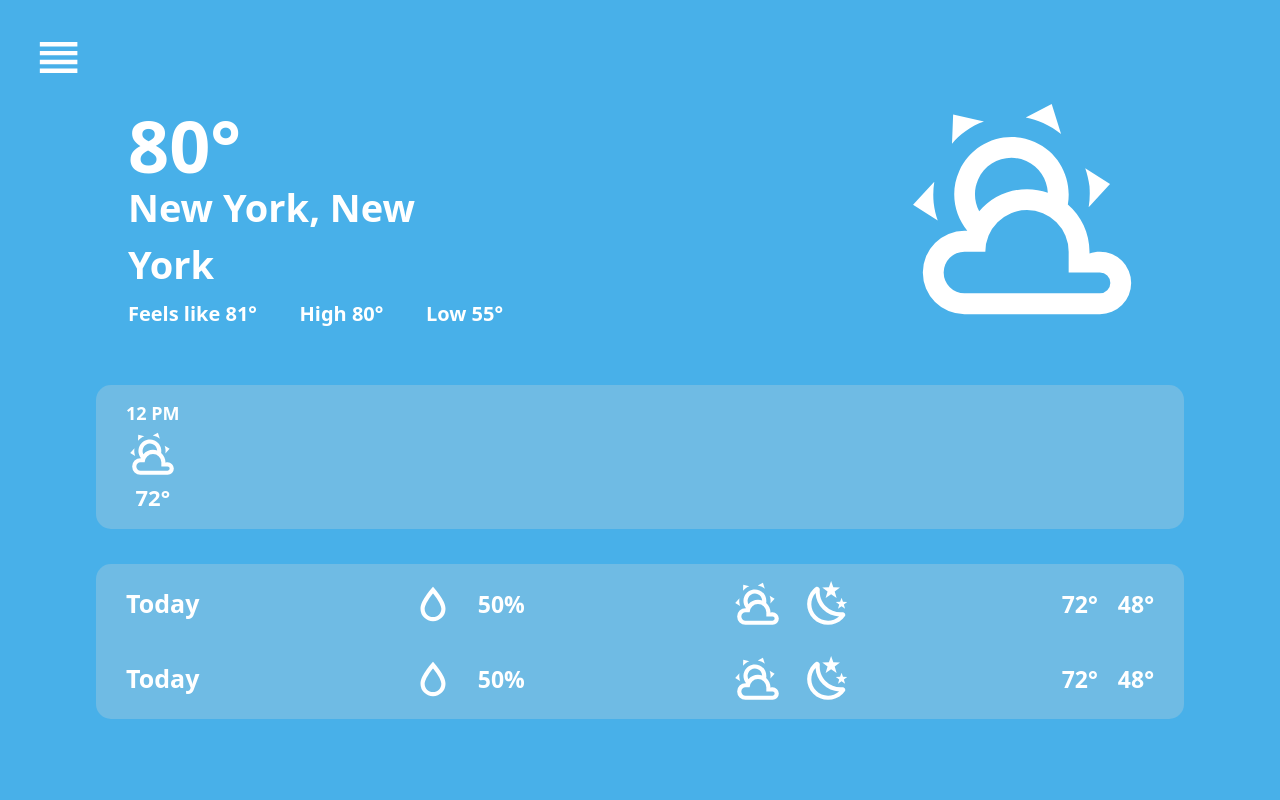
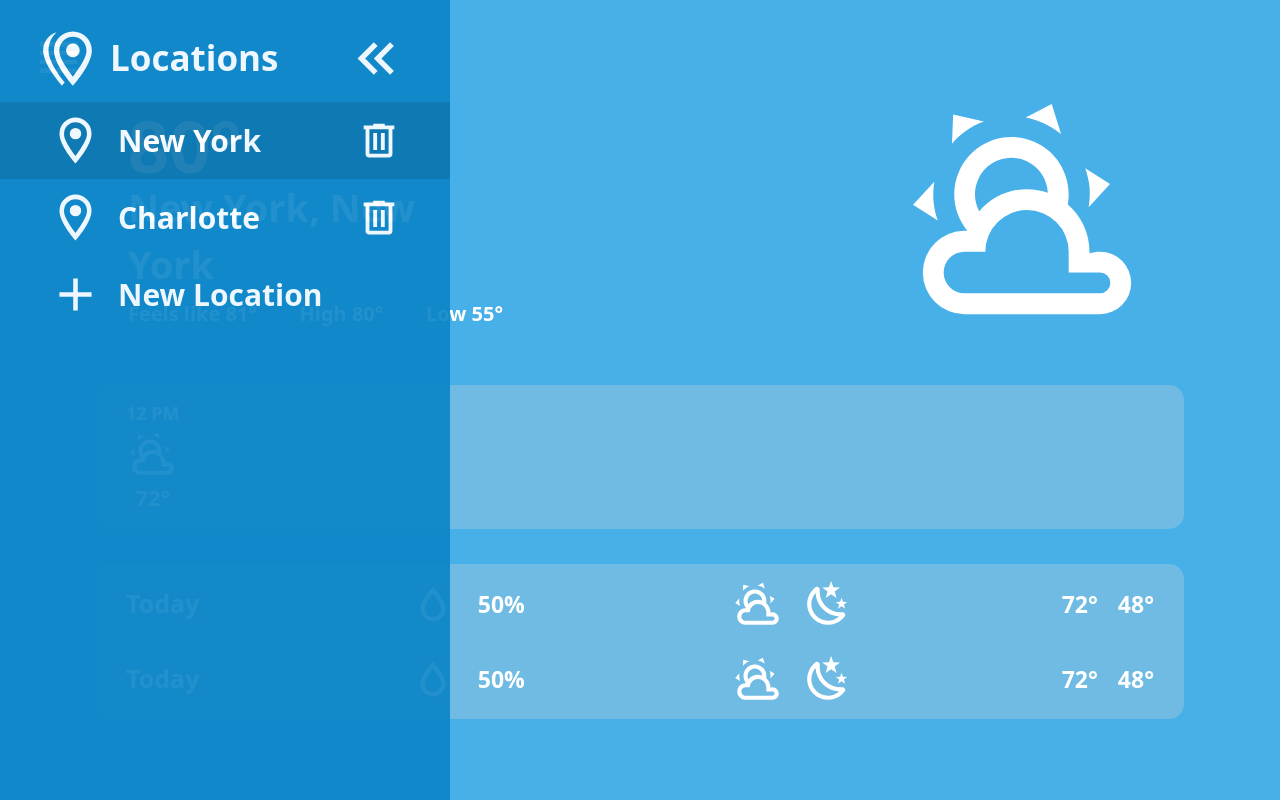
Before and after one commit to BrandonFitzpatricc/weather-app, a website built with webpack: page src/template.html in a window 1280 px wide. Built offline with nearby package versions, Linux system fonts and the light colour scheme.

Commit message:
Write the sidebar container

```diff
--- a/src/stylesheets/style.css
+++ b/src/stylesheets/style.css
@@ -4,6 +4,7 @@
   --light-blue: #6fbbe4;
   --dark-blue: #0a84c7;
   --dark-blue-selected: #0974af;
+  --dark-blue-hover: #08699d;
 }
 
 * {
@@ -25,9 +26,11 @@
 
 body {
   background-color: var(--blue);
+  position: relative;
+
+  & .main-content {
     padding: 30px 0;
 
-  & .main-content {
     & > div {
       margin: auto;
     }
@@ -64,7 +67,6 @@ body {
         grid-area: 1 / 2 / 4 / 3;
         justify-self: end;
         width: 250px;
-      }
       }
     }
 
@@ -130,3 +132,60 @@ body {
       }
     }
   }
+
+  & .locations-sidebar {
+    width: max(450px, 25%);
+    height: 100%;
+    background-color: var(--dark-blue);
+    opacity: 0.9;
+    position: fixed;
+    top: 0;
+    left: 0;
+
+    & .hidden {
+      visibility: hidden;
+    }
+
+    & .heading {
+      padding: 25px 35px 10px;
+      display: flex;
+      align-items: center;
+      gap: 10px;
+
+      & .heading-text {
+        font-size: 35px;
+        margin-right: auto;
+      }
+
+      & .icon {
+        width: 65px;
+      }
+    }
+
+    & .tab {
+      font-size: 30px;
+      padding: 10px 42px;
+
+      & button {
+        &:first-of-type {
+          width: 100%;
+          display: flex;
+          align-items: center;
+          gap: 15px;
+        }
+      }
+
+      &.location {
+        display: flex;
+      }
+
+      &:hover {
+        background-color: var(--dark-blue-hover) !important;
+      }
+
+      &.selected {
+        background-color: var(--dark-blue-selected);
+      }
+    }
+  }
+}
--- a/src/template.html
+++ b/src/template.html
@@ -55,7 +55,7 @@
 
           <div class="sub-info">
             <img
-              class="icon rain-drop"
+              class="icon"
               src="./icons/weather-icons/rain-percentage.svg"
               alt="rain drop icon"
               width="50"
@@ -88,7 +88,7 @@
 
           <div class="sub-info">
             <img
-              class="icon rain-drop"
+              class="icon"
               src="./icons/weather-icons/rain-percentage.svg"
               alt="rain drop icon"
               width="50"
@@ -117,5 +117,84 @@
         </div>
       </div>
     </div>
+
+    <div class="locations-sidebar">
+      <div class="heading">
+        <img
+          class="icon"
+          src="./icons/input-icons/locations.svg"
+          alt="locations icon"
+          width="65"
+          height="65"
+        />
+        <div class="heading-text">Locations</div>
+        <button id="close-sidebar-btn" class="close-sidebar-btn">
+          <img
+            class="icon"
+            src="./icons/input-icons/close-sidebar.svg"
+            alt="collapse sidebar icon"
+            width="65"
+            height="65"
+          />
+        </button>
+      </div>
+
+      <div class="tab location selected">
+        <button class="location-btn">
+          <img
+            class="icon"
+            src="./icons/input-icons/location.svg"
+            alt="location icon"
+            width="55"
+            height="55"
+          />
+          <div class="location-name">New York</div>
+        </button>
+        <button class="delete-location-btn">
+          <img
+            class="icon"
+            src="./icons/input-icons/delete.svg"
+            alt="trash can icon"
+            width="55"
+            height="55"
+          />
+        </button>
+      </div>
+
+      <div class="tab location">
+        <button class="location-btn">
+          <img
+            class="icon"
+            src="./icons/input-icons/location.svg"
+            alt="location icon"
+            width="55"
+            height="55"
+          />
+          <div class="tab-text">Charlotte</div>
+        </button>
+        <button class="delete-location-btn">
+          <img
+            class="icon"
+            src="./icons/input-icons/delete.svg"
+            alt="trash can icon"
+            width="55"
+            height="55"
+          />
+        </button>
+      </div>
+
+      <div class="tab new-location">
+        <button class="new-location-btn">
+          <img
+            class="icon"
+            src="./icons/input-icons/add.svg"
+            alt="add icon"
+            width="55"
+            height="55"
+          />
+          <div class="btn-text">New Location</div>
+        </button>
+      </div>
+    </div>
   </body>
 </html>
```
Lines whose indentation alone changed are shown as unchanged.
